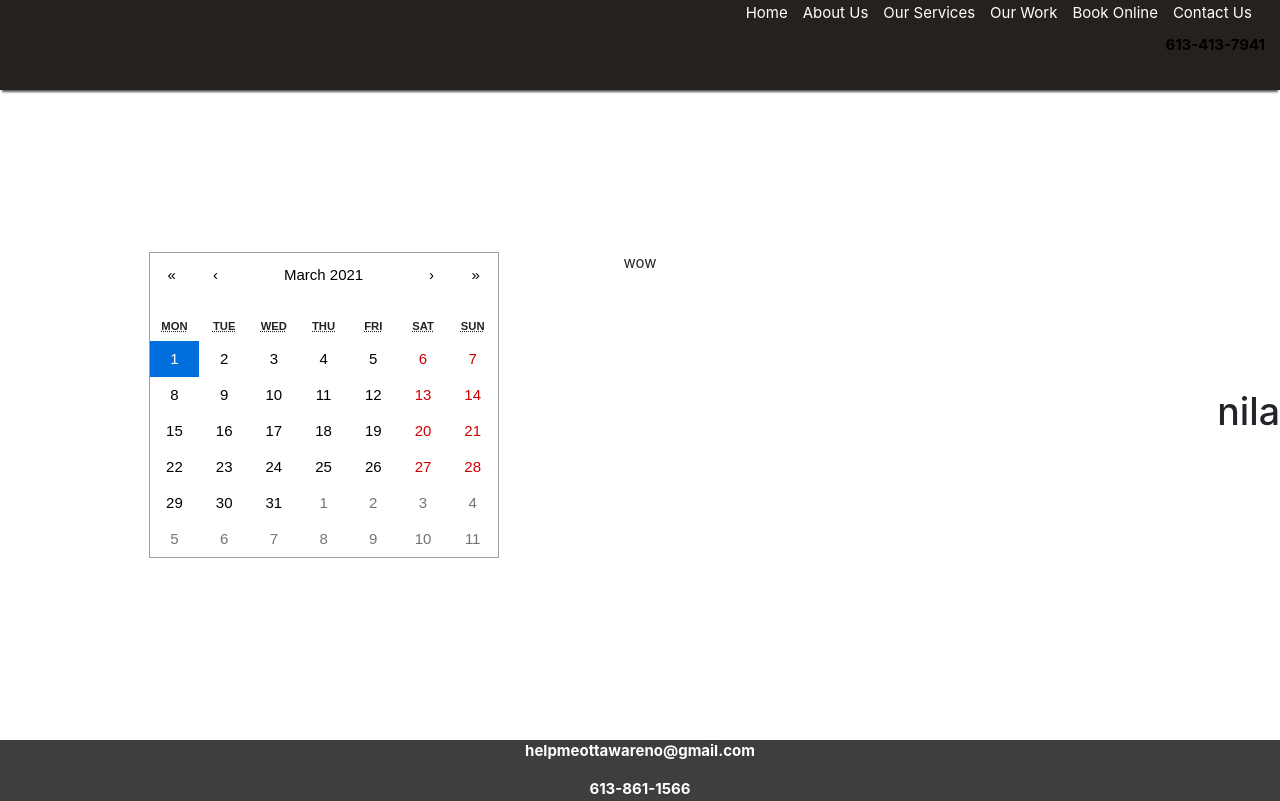
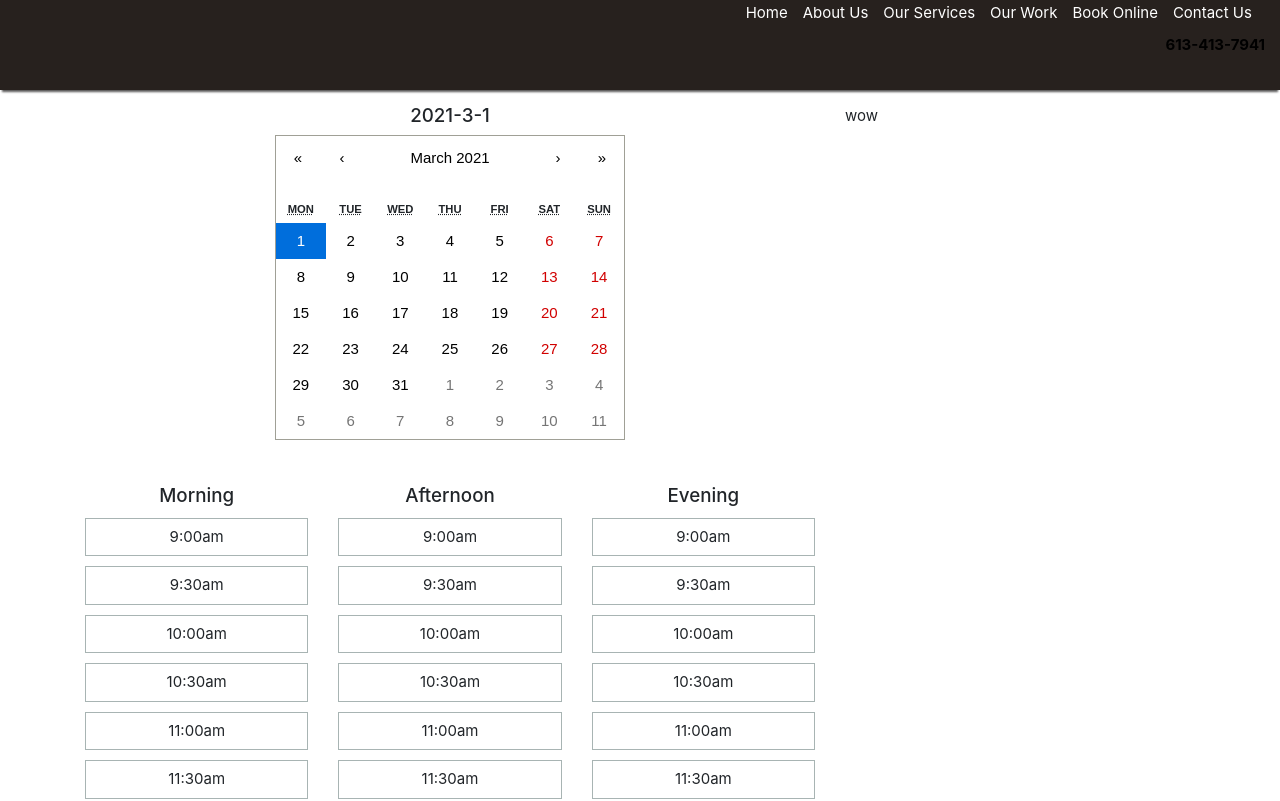
Before and after one commit to shabnam-priyanka/ottawa-reno, a Next.js app: page /bookings_checkout_calendar in a window 1280 px wide. Shown: the top 801 px of the page. Built offline with nearby package versions, Linux system fonts and the light colour scheme.

Commit message:
@Mahbub-Hasan1

```diff
--- a/pages/bookings_checkout_calendar.js
+++ b/pages/bookings_checkout_calendar.js
@@ -3,10 +3,59 @@ import Calendar from 'react-calendar';
 import 'react-calendar/dist/Calendar.css';
 import Navbar from '../components/ShareComponent/Navbar';
 
+const morning = [
+    { time: '9:00am', date: '2021-3-18' },
+    { time: '9:30am', date: '2021-3-18' },
+    { time: '10:00am', date: '2021-3-18' },
+    { time: '10:30am', date: '2021-3-18' },
+    { time: '11:00am', date: '2021-3-18' },
+    { time: '11:30am', date: '2021-3-18' }
+];
+
+const afternoon = [
+    { time: '12:00am', date: '2021-3-18' },
+    { time: '12:30am', date: '2021-3-18' },
+    { time: '01:00am', date: '2021-3-18' },
+    { time: '01:30am', date: '2021-3-18' },
+    { time: '02:00am', date: '2021-3-18' },
+    { time: '02:30am', date: '2021-3-18' },
+    { time: '03:00am', date: '2021-3-18' },
+    { time: '03:30am', date: '2021-3-18' },
+    { time: '04:00am', date: '2021-3-18' },
+    { time: '04:30am', date: '2021-3-18' }
+]
+
+const evening = [
+    { time: '04:30am', date: '2021-3-18' }
+]
 
 const bookings_checkout_calendar = () => {
     const [value, onChange] = useState(new Date());
     console.log(value)
+
+
+    var today = value;
+    var date = today.getFullYear() + '-' + (today.getMonth() + 1) + '-' + today.getDate()
+    console.log(date)
+
+    const morningDates = morning.map((morn) => {
+        return (
+            <div className="time-cards">{morn.time}</div>
+        )
+    })
+
+    const afternoonDates = morning.map((afte) => {
+        return (
+            <div className="time-cards">{afte.time}</div>
+        )
+    })
+
+    const eveningDates = morning.map((eve) => {
+        return (
+            <div className="time-cards">{eve.time}</div>
+        )
+    })
+
     return (
         <>
             <Navbar background="#27211E" />
@@ -14,26 +63,33 @@ const bookings_checkout_calendar = () => {
 
                 <section className="container-xl">
                     <div className="row">
-                        <div className="col-md d-flex justify-content-center">
-                            <div>
-                                {/* <h5>today={()}</h5> */}
-                                {/* <button onClick={()=>onChange(new Date().getDay())}>today</button> */}
-                            <Calendar
+                        <div className="col-md-8">
+                        <h5 className="text-center">{date}</h5>
+                            <div className="d-flex justify-content-center">
+                                <Calendar
+                                    onChange={onChange}
+                                    value={value}
+                                    showFixedNumberOfWeeks={true}
+                                />
 
-                                onChange={onChange}
-                                value={value}
-                                // selectRange={true}
-                                // showDoubleView={true}
-                                showFixedNumberOfWeeks={true}
-                            />
                             </div>
+                            <div className="row text-center mt-5">
+                                    <div className="col-md-4">
+                                        <h5>Morning</h5>
+                                        {morningDates}</div>
+                                    <div className="col-md-4">
+                                        <h5>Afternoon</h5>
+                                        {afternoonDates}</div>
+                                    <div className="col-md-4">
+                                        <h5>Evening</h5>
+                                        {eveningDates}</div>
+                                </div>
                         </div>
-                        <div className="col-md">
+                        <div className="col-md-4">
                             wow
                     </div>
                     </div>
                 </section>
-                <h1>nila</h1>
             </div>
         </>
     );
--- a/pages/style.css
+++ b/pages/style.css
@@ -265,7 +265,8 @@ $$$ renovations-area ended $$$ Contact Us-area style start
 /* %%%%%%%%%%%%%%%%%%%%%%%%%%%%%%%%%%%%%%%%%%%%%%%%%%%%%%%%%%%%%%%%%%%%%%%%%%%%%%%%%%%%%%%%%%%%%%%%%%% */
 
 .checkout_calendar_area {
-  height: 650px;
+  /* height: 650px; */
+  margin: 15px 0px;
 }
 
 @media (max-width: 767px) {
@@ -273,3 +274,17 @@ $$$ renovations-area ended $$$ Contact Us-area style start
     height: auto;
   }
 }
+
+.time-cards {
+  padding: 7px;
+  border: 1px solid rgb(168, 180, 179);
+  margin: 10px 0px;
+  cursor: pointer;
+  transition: 0.5s;
+}
+
+.time-cards:hover {
+  border: 1px solid rgb(100, 94, 94);
+  background-color: rgb(236, 229, 229);
+  font-weight: 700;
+}
```
